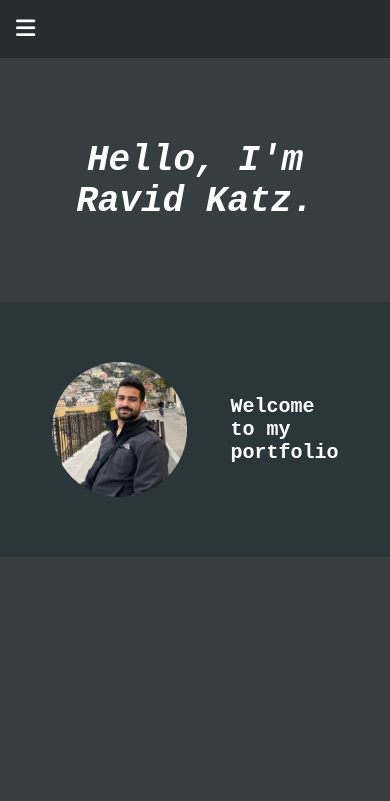
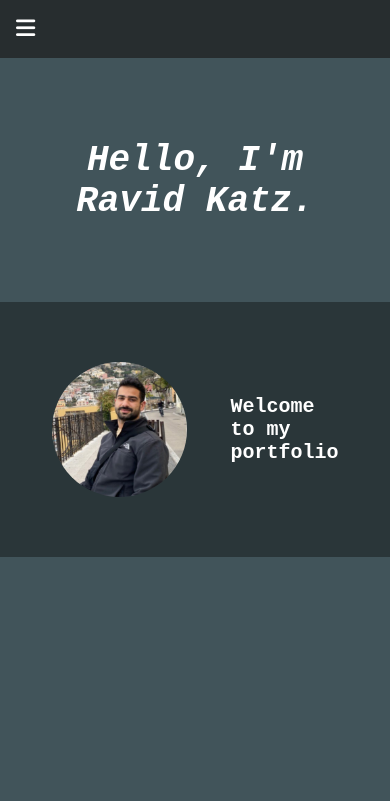
Before and after one commit to RavidKatz/task-2, a plain HTML site: page index.html in a window 390 px wide. Shown: the top 801 px of the page. Drawn offline with Linux system fonts and the light colour scheme.

Commit message:
mdia cwary color

```diff
--- a/style.css
+++ b/style.css
@@ -254,6 +254,9 @@ video {
 }
 
 @media only screen and (max-width: 700px) {
+ body{
+  background-color: #41545a;
+ }
   nav {
     align-items: flex-start;
     flex-direction: column;
```
